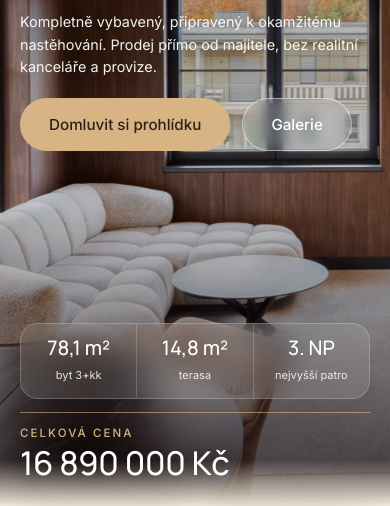
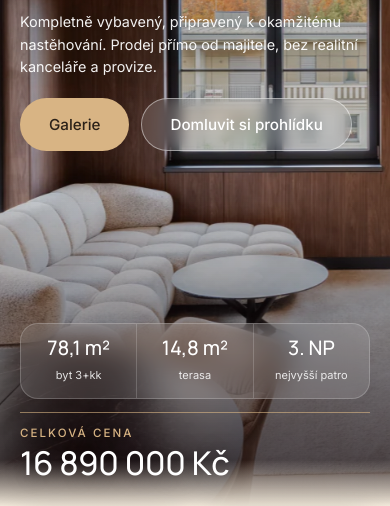
Before and after one commit to MVICE22/byt-nahled-u7shk1t1, a plain HTML site: page index.html in a window 390 px wide. Shown: the part 333-839 px from the top of the page. Drawn offline with Linux system fonts and the light colour scheme; no server answers.

Commit message:
Úvod na telefonu: Galerie jako první (béžové), Domluvit si prohlídku vpravo
Co-Authored-By: Claude Sonnet 5.5 <noreply@anthropic.com>
Claude-Session: https://claude.ai/code/session_01LBdvzqHDMew7RetMUqn78W

```diff
--- a/css/style.css
+++ b/css/style.css
@@ -281,7 +281,8 @@ footer p{margin:0;max-width:78ch}
   .hero h1 em{font:400 clamp(1.1rem,4.9vw,1.3rem)/1.35 "Manrope",var(--sans);color:#F1DDBB;margin-top:16px;max-width:none;letter-spacing:0}
   .hero p.sub{font-size:.9rem;line-height:1.55;margin:14px 0 20px}
   .hero .spec{display:none}
-  .hero .btn-light{background:#D8B484}
+  .hero-actions a:nth-child(2){order:-1;background:#D8B484;color:#2B2118;border-color:transparent;-webkit-backdrop-filter:none;backdrop-filter:none}
+  .hero-actions a:nth-child(1){background:rgba(255,255,255,.12);color:#fff;border-color:rgba(255,255,255,.45);-webkit-backdrop-filter:blur(8px);backdrop-filter:blur(8px)}
   .hero-facts{display:flex;position:absolute;z-index:3;left:var(--gutter);right:var(--gutter);bottom:112px;border-radius:18px;background:rgba(255,255,255,.12);-webkit-backdrop-filter:blur(14px);backdrop-filter:blur(14px);border:1px solid rgba(255,255,255,.2)}
   .hero-facts div{flex:1;padding:12px 6px;text-align:center;border-right:1px solid rgba(255,255,255,.18)}
   .hero-facts div:last-child{border:0}
--- a/index.html
+++ b/index.html
@@ -25,7 +25,7 @@
 <link rel="preload" href="fonts/jost_vf_latin-wght-normal.woff2" as="font" type="font/woff2" crossorigin>
 <link rel="preload" href="fonts/manrope_vf_latin-wght-normal.woff2" as="font" type="font/woff2" media="(max-width:640px)" crossorigin>
 <link rel="preload" href="fonts/inter_vf_latin-wght-normal.woff2" as="font" type="font/woff2" crossorigin>
-<link rel="stylesheet" href="css/style.css?v=9cc33808">
+<link rel="stylesheet" href="css/style.css?v=cc9ec248">
 </head>
 <body>
 
```
